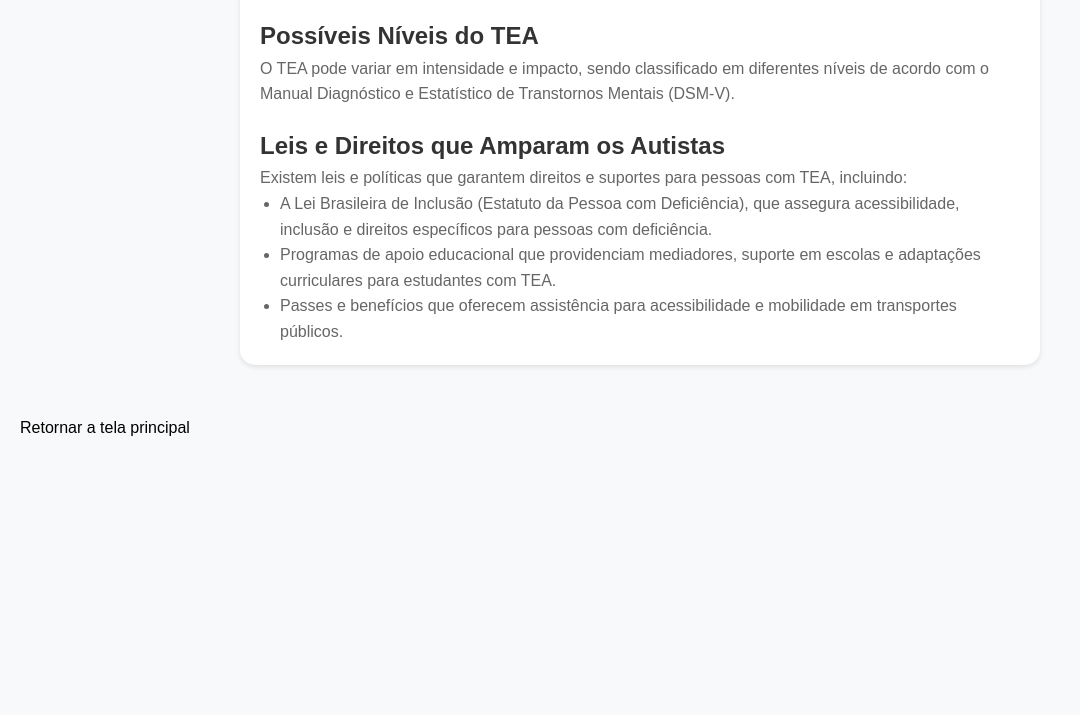
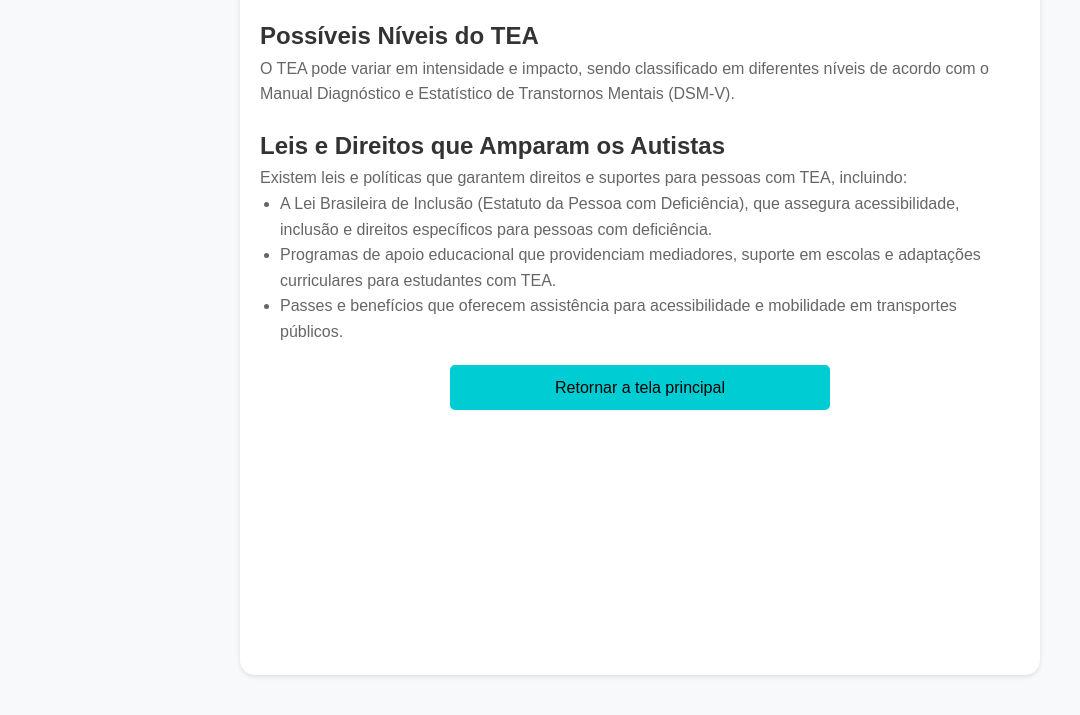
Before and after one commit to WIL010/InclusaoAzul, a plain HTML site: page assets/html/TEA.html in a window 1280 px wide. Shown: the part 195-910 px from the top of the page, without its empty margins (0-1080 px from the left). Before the commit the page ends 800 px from the top, so only its background shows below. Drawn offline with Linux system fonts and the light colour scheme.

Commit message:
20/05/2024. v2

```diff
--- a/assets/css/TEA.css
+++ b/assets/css/TEA.css
@@ -24,6 +24,7 @@ body {
     border-radius: 15px;
     box-shadow: 0 2px 5px rgba(0, 0, 0, 0.1);
     padding: 20px;
+    height: 100vh;
 }
 
 h1, h2 {
@@ -55,6 +56,19 @@ a:hover {
     color: black;
 }
 
+.Home{
+    display: block; /* Garante que o botão seja um bloco para aplicar margin auto */
+    width: 50%; /* Aumentei a largura para melhorar a usabilidade em dispositivos móveis */
+    text-align: center;
+    padding: 10px;
+    margin: 20px auto; /* Centraliza o botão horizontalmente */
+    border: none;
+    border-radius: 5px;
+    cursor: pointer;
+    background-color: #00ccd3;
+    color: white;
+}
+
 /* Estilos Responsivos */
 @media only screen and (max-width: 768px) {
     .container-TEA {
--- a/assets/html/TEA.html
+++ b/assets/html/TEA.html
@@ -21,9 +21,9 @@
             <li>Programas de apoio educacional que providenciam mediadores, suporte em escolas e adaptações curriculares para estudantes com TEA.</li>
             <li>Passes e benefícios que oferecem assistência para acessibilidade e mobilidade em transportes públicos.</li>
         </ul>
+        <div class="Home">
+            <a href="HOME.html" class = "color-HOME2"> Retornar a tela principal</a>
+          </div>
     </div>
-    <div class="Home">
-        <a href="HOME.html" class = "color-HOME2"> Retornar a tela principal</a>
-      </div>
 </body>
 </html>
```
